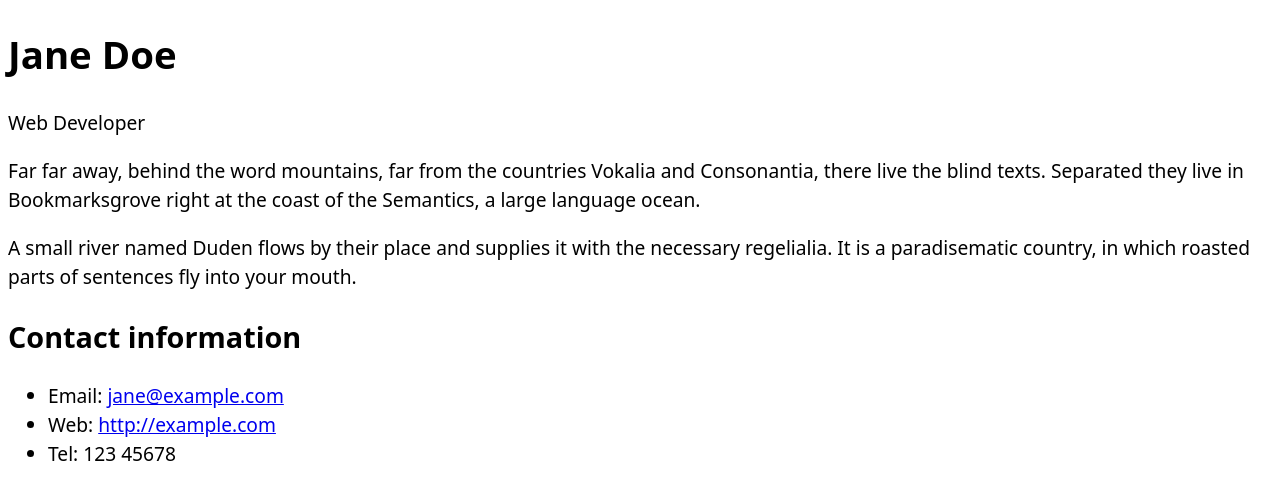
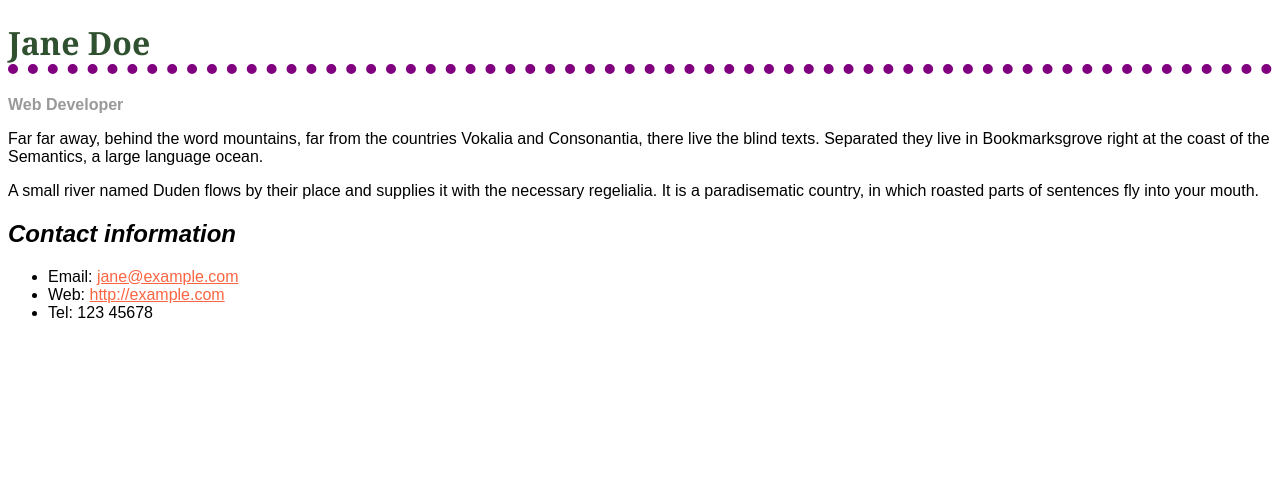
Before and after one commit to samuelmacaulay2006/samuelmacaulay2006.github.io, a plain HTML site: page Assignment3/part1/index.html in a window 1280 px wide. Drawn offline with Linux system fonts and the light colour scheme.

Commit message:
Update style.css

```diff
--- a/Assignment3/part1/style.css
+++ b/Assignment3/part1/style.css
@@ -1,7 +1,35 @@
-html {
-  background-color: white;
+/*
+	Name: Samuel MAcaulay
+	File: style.css
+	Date: 2025-12-10
+	This is the css code for Jane Doe.
+*/
+body {
+  font-family: Arial, Helvetica, sans-serif;
 }
 
-body {
-  font: 1.2em / 1.5 system-ui;
+h1 {
+  color: rgb(47, 81, 47);
+  font-size: 2em;
+  font-family: Georgia, "Times New Roman", Times, serif;
+  border-bottom: 10px dotted purple;
 }
+
+h2 {
+  font-size: 1.5em;
+  font-style: italic;
+}
+
+.job-title {
+  color: #999999;
+  font-weight: bold;
+}
+
+a:link,
+a:visited {
+  color: #fb6542;
+}
+
+a:hover {
+  text-decoration: none;
+}
```
